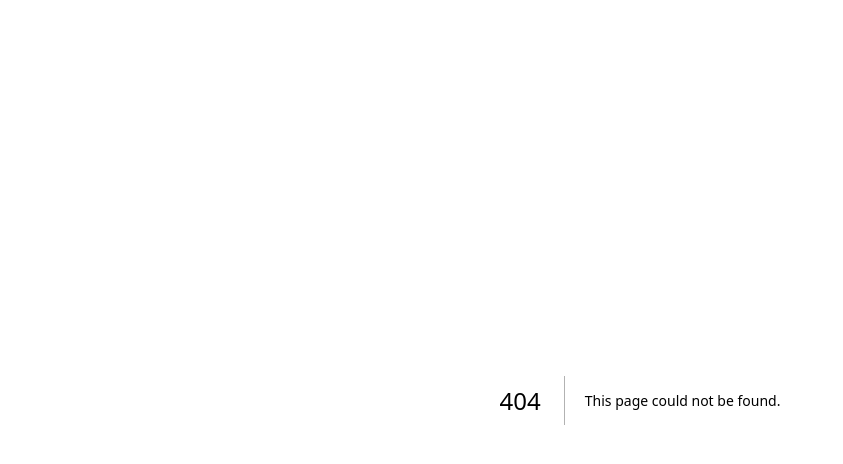
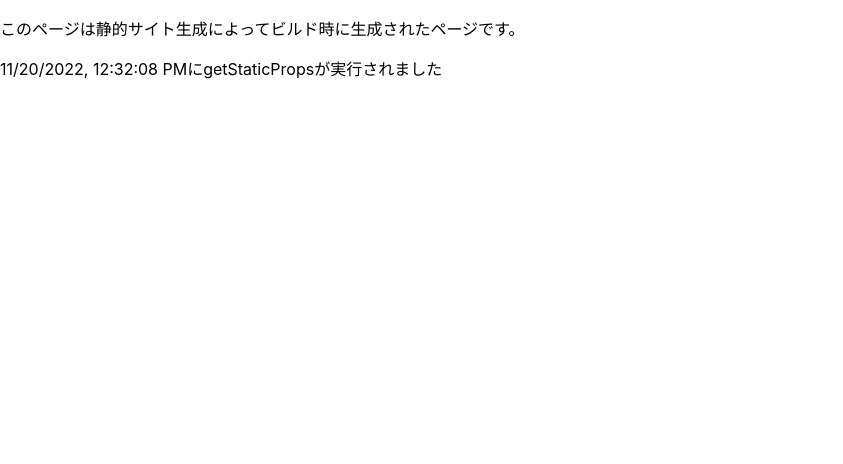
Before and after one commit to alto-I/next-sample, a Next.js app: page /ssg in a window 1280 px wide. Before the commit this address had no page. Shown: the top 464 px of the page, without its empty margins (0-843 px from the left). Built offline with nearby package versions, Linux system fonts and the light colour scheme.

Commit message:
3.8.3まで

```diff
--- /dev/null
+++ b/pages/sample.tsx
@@ -0,0 +1,5 @@
+function Sample() {
+  return <span>サンプルのページ</span>;
+}
+
+export default Sample;
--- /dev/null
+++ b/pages/ssg.tsx
@@ -0,0 +1,42 @@
+import {
+  GetStaticProps,
+  NextPage,
+  NextPageContext,
+} from 'next';
+import Head from 'next/head';
+
+type SSGProps = {
+  message: string;
+};
+
+const SSG: NextPage<SSGProps> = (props) => {
+  const { message } = props;
+
+  return (
+    <div>
+      <Head>
+        <title>Static Site Generation</title>
+        <link rel="icon" href="/favicon.ico" />
+      </Head>
+      <main>
+        <p>
+          このページは静的サイト生成によってビルド時に生成されたページです。
+        </p>
+        <p>{message}</p>
+      </main>
+    </div>
+  );
+};
+
+export const getStaticProps: GetStaticProps<SSGProps> = async (context) => {
+  const timestamp = new Date().toLocaleString();
+  const message = `${timestamp}にgetStaticPropsが実行されました`
+  console.log(message)
+  return {
+    props: {
+      message
+    },
+  }
+};
+
+export default SSG;
```
